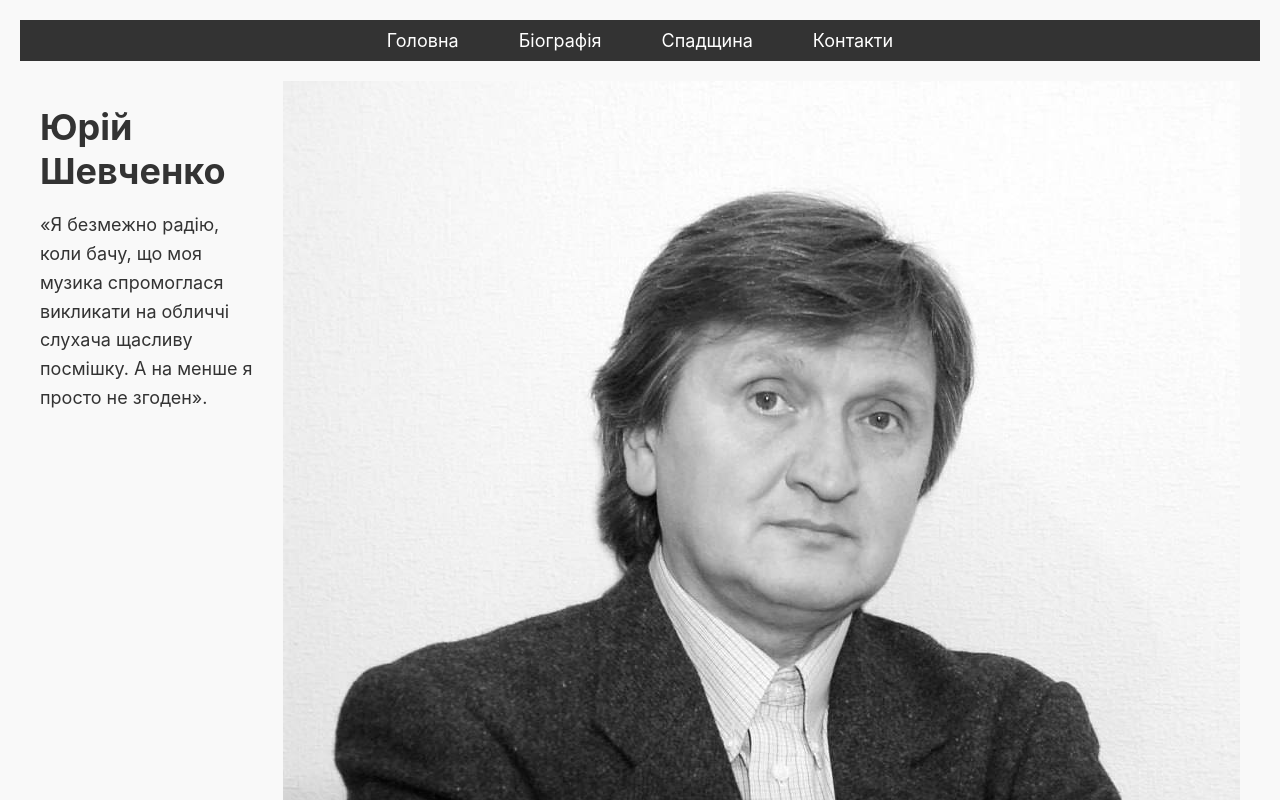
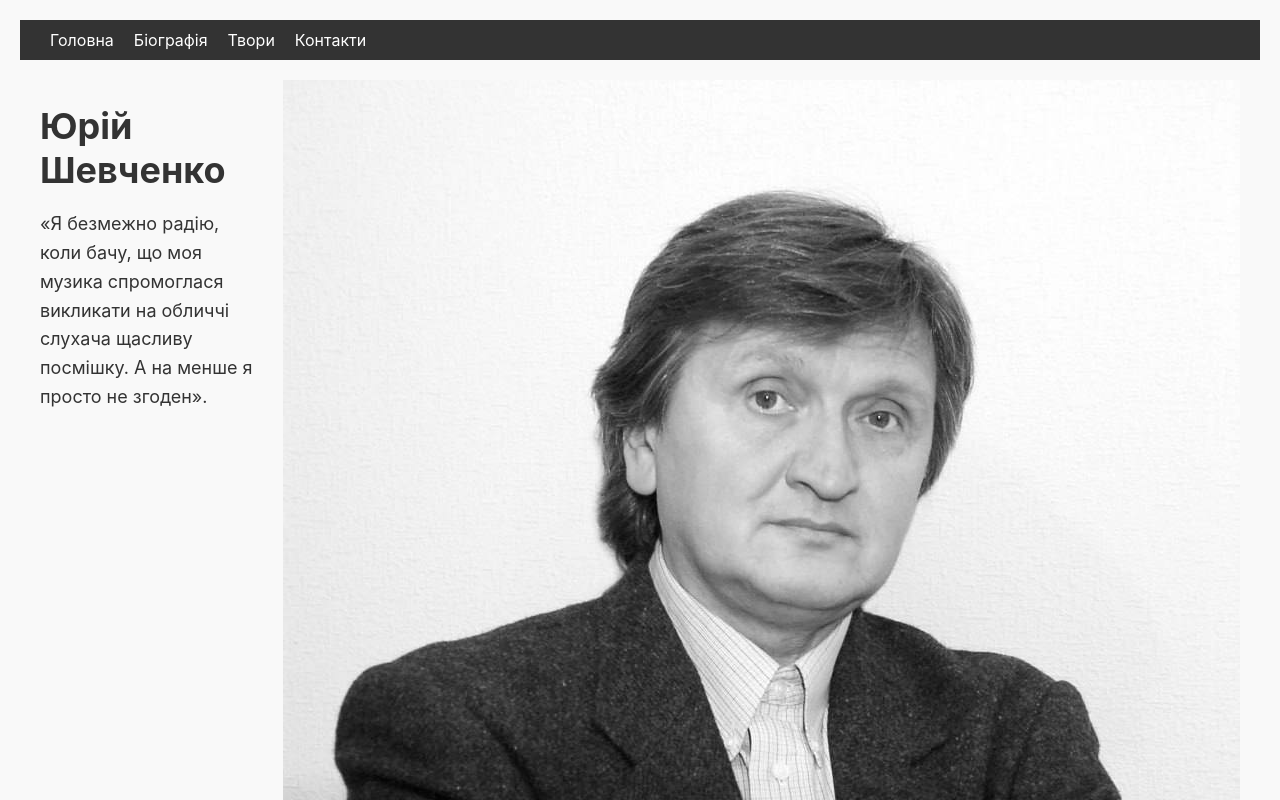
Before and after one commit to Sandro-it/Sheva_1, a React (Vite) app: page / in a window 1280 px wide. Shown: the top 800 px of the page. Built offline with nearby package versions, Linux system fonts and the light colour scheme.

Commit message:
togle-menu1

```diff
--- a/src/components/Header.jsx
+++ b/src/components/Header.jsx
@@ -1,36 +1,89 @@
+// import { Link } from "react-router-dom";
+// import styles from "../styles/Header.module.css";
+
+// const Header = () => {
+//   return (
+//     <header className={styles.header}>
+//       <nav>
+//         <ul className={styles.navLinks}>
+//           <li className={styles.navItem}>
+//             <Link className={styles.navLink} to="/">
+//               Головна
+//             </Link>
+//           </li>
+
+//           <li className={styles.navItem}>
+//             <Link className={styles.navLink} to="/biography">
+//               Біографія
+//             </Link>
+//           </li>
+
+//           <li className={styles.navItem}>
+//             <Link className={styles.navLink} to="/works">
+//               Спадщина
+//             </Link>
+//           </li>
+
+//           <li className={styles.navItem}>
+//             <Link className={styles.navLink} to="/contact">
+//               Контакти
+//             </Link>
+//           </li>
+//         </ul>
+//       </nav>
+//     </header>
+//   );
+// };
+
+// export default Header;
+
+import { useState } from "react";
 import { Link } from "react-router-dom";
 import styles from "../styles/Header.module.css";
 
 const Header = () => {
+  const [menuOpen, setMenuOpen] = useState(false);
+
+  const toggleMenu = () => {
+    setMenuOpen(!menuOpen);
+  };
+
+  const closeMenu = () => {
+    setMenuOpen(false);
+  };
+
   return (
     <header className={styles.header}>
-      <nav>
+      <div className={styles.navContainer}>
+        <button className={styles.menuButton} onClick={toggleMenu}>
+          ☰
+        </button>
+        <nav className={`${styles.nav} ${menuOpen ? styles.navOpen : ""}`}>
           <ul className={styles.navLinks}>
-          <li className={styles.navItem}>
+            <li className={styles.navItem} onClick={closeMenu}>
               <Link className={styles.navLink} to="/">
                 Головна
               </Link>
             </li>
-
-          <li className={styles.navItem}>
+            <li className={styles.navItem} onClick={closeMenu}>
               <Link className={styles.navLink} to="/biography">
                 Біографія
               </Link>
             </li>
-
-          <li className={styles.navItem}>
+            <li className={styles.navItem} onClick={closeMenu}>
               <Link className={styles.navLink} to="/works">
-              Спадщина
+                Твори
               </Link>
             </li>
-
-          <li className={styles.navItem}>
+            <li className={styles.navItem} onClick={closeMenu}>
               <Link className={styles.navLink} to="/contact">
                 Контакти
               </Link>
             </li>
           </ul>
         </nav>
+      </div>
+      {menuOpen && <div className={styles.overlay} onClick={closeMenu}></div>}
     </header>
   );
 };
--- a/src/styles/Header.module.css
+++ b/src/styles/Header.module.css
@@ -1,4 +1,4 @@
-.header {
+/* .header {
   background-color: #333;
   padding: 10px 0;
   text-align: center;
@@ -30,4 +30,89 @@
   .navItem {
     margin: 0 30px;
   }
+} */
+
+.header {
+  position: relative;
+  background-color: #333;
+  color: white;
+  padding: 10px;
 }
+
+.navContainer {
+  display: flex;
+  justify-content: space-between;
+  align-items: center;
+}
+
+.menuButton {
+  display: none;
+  background: none;
+  border: none;
+  color: white;
+  font-size: 24px;
+  cursor: pointer;
+}
+
+.nav {
+  display: flex;
+}
+
+.navLinks {
+  list-style: none;
+  padding: 0;
+  margin: 0;
+  display: flex;
+}
+
+.navItem {
+  margin-left: 20px;
+}
+
+.navLink {
+  color: white;
+  text-decoration: none;
+}
+
+.navOpen {
+  display: block;
+  position: absolute;
+  top: 0;
+  left: 0;
+  width: 100%;
+  height: 100vh;
+  background-color: rgba(0, 0, 0, 0.9);
+  padding-top: 50px;
+  text-align: center;
+}
+
+.navOpen .navLinks {
+  flex-direction: column;
+}
+
+.navOpen .navItem {
+  margin: 20px 0;
+}
+
+.overlay {
+  position: fixed;
+  top: 0;
+  left: 0;
+  width: 100%;
+  height: 100vh;
+  background: rgba(0, 0, 0, 0.5);
+  z-index: 1;
+}
+
+/* Responsive styles */
+@media (max-width: 768px) {
+  .menuButton {
+    display: block;
+  }
+
+  .nav {
+    display: none;
+    flex-direction: column;
+    align-items: center;
+  }
+}
```
Lines whose indentation alone changed are shown as unchanged.
